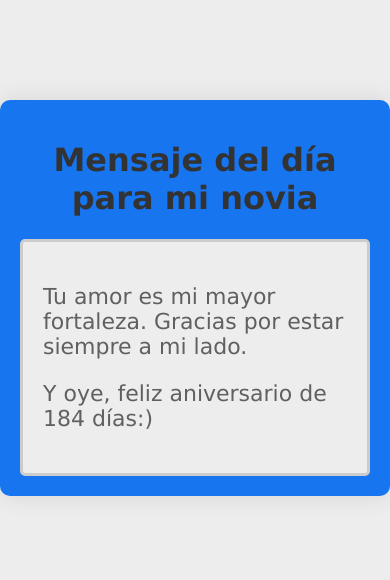
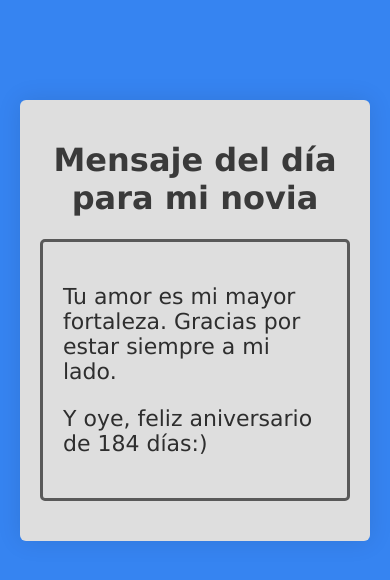
Before and after one commit to arelyayalaa/web-mensajes, a plain HTML site: page seis/index.html in a window 390 px wide. Drawn offline with Linux system fonts and the light colour scheme.

Commit message:
responsivo

```diff
--- a/seis/styles.css
+++ b/seis/styles.css
@@ -8,7 +8,7 @@ body {
 .container {
     max-width: 600px;
     margin: 100px auto;
-    background-color: #1775f0;
+    background-color: #297ff0;
     padding: 20px;
     border-radius: 10px;
     box-shadow: 0 0 25px rgba(0, 0, 0, 0.1);
@@ -16,11 +16,12 @@ body {
 
 h1 {
     text-align: center;
-    color: #333;
+    color: #3a3a3a;
 }
 
 #mensaje {
-    color: #606060;
+    color: #3a3a3a;
+    font-weight: 500;
     font-size: 22px;
     margin-top: 20px;
     padding: 20px;
@@ -28,3 +29,30 @@ h1 {
     border-radius: 5px;
     background-color: #ededed;
 }
+
+@media only screen and (max-width: 600px) {
+
+    body{
+        background-color: rgb(54, 132, 241);
+    }
+
+    .container {
+        background-color: #dedede;
+        border-radius: 6px;
+        box-shadow: 0 0 25px rgba(0, 0, 0, 0.1);
+        margin-left: 20px;
+        margin-right: 20px;
+        padding-bottom: 40px;
+    }
+
+    #mensaje {
+        color: #2e2e2e;
+        font-weight: 500;
+        font-size: 22px;
+        margin-top: 20px;
+        padding: 20px;
+        border: 3px solid #595959;
+        border-radius: 5px;
+        background-color: #dedede;
+    }
+}
```
Also changed, not shown: seis/index.html (+0 -1 lines), seis/script.js (+0 -21 lines).
